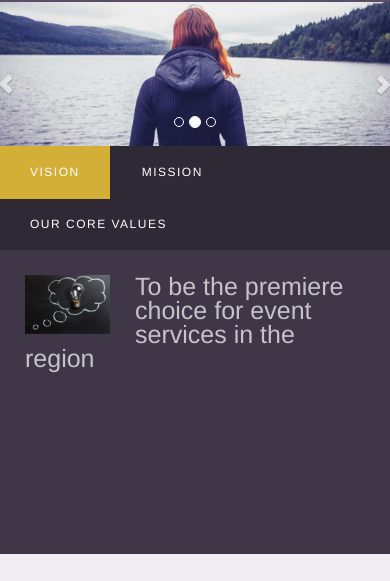
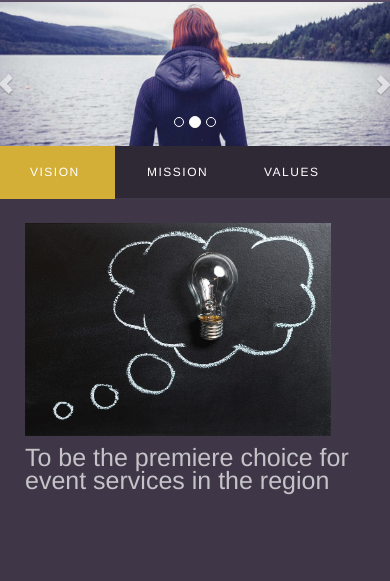
Before and after one commit to paschalogwel/temp1, a plain HTML site: page index.html in a window 390 px wide. Shown: the part 238-819 px from the top of the page. Drawn offline with Linux system fonts and the light colour scheme; files whose address does not match are found by name.

Commit message:
adds responsiveness

```diff
--- a/assets/css/custom.css
+++ b/assets/css/custom.css
@@ -2,5 +2,5 @@
   font-size: 25px;
 }
 #messages{
-  font-size: 20px;
+  font-size: 17px;
 }
--- a/assets/css/responsive.css
+++ b/assets/css/responsive.css
@@ -56,7 +56,12 @@
 ================================================== */
 
 @media only screen and (max-width: 440px) {
-
+  #home img{
+      width: 90%;
+  }
+  .nav-tabs > li {
+    width: 30%;
+  }
 /* Hide slogan */
 p.site-slogan {
     display: none;
--- a/index.html
+++ b/index.html
@@ -187,7 +187,7 @@
                   <a href="#profile" data-toggle="tab">Mission</a>
                 </li>
                 <li>
-                  <a href="#messages" data-toggle="tab">Our core values</a>
+                  <a href="#messages" data-toggle="tab">Values</a>
                 </li>
               </ul>
               <!-- End Tab Navigation -->
@@ -208,6 +208,7 @@
                 <div class="tab-pane fade" id="messages">
                   <img style="float: left; margin-right: 25px; margin-bottom: 10px;" src="assets/img/frontpage/filler3.jpg" alt="filler image">
                   <!-- <h3>Sollemnes In Futurum</h3> -->
+                  <br>
                   <ul>
                     <li>Motivation</li>
                     <li>Commitment</li>
```
